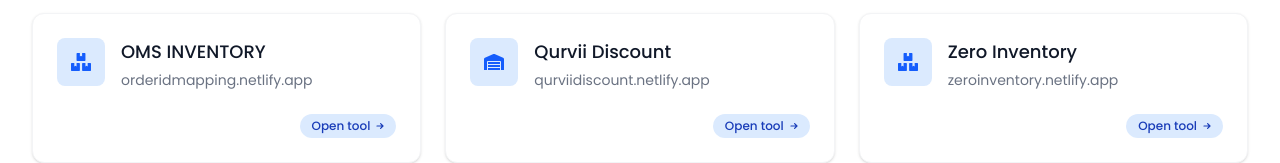
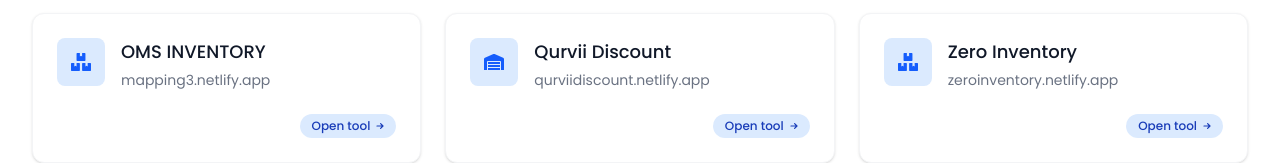
Before and after one commit to Sachinrawat6/tool, a React (Vite) app: page / in a window 1280 px wide. Shown: the part 389-552 px from the top of the page. Built offline with nearby package versions, Linux system fonts and the light colour scheme.

Commit message:
Change OMS INVENTORY URL in Tools.jsx
Updated URL for OMS INVENTORY in Tools component.

```diff
--- a/src/components/Tools.jsx
+++ b/src/components/Tools.jsx
@@ -39,7 +39,8 @@
   },
    {
     header: "OMS INVENTORY",
-    url: "https://orderidmapping.netlify.app/",
+    // url: "https://orderidmapping.netlify.app/",
+     url:"https://mapping3.netlify.app/",
     icon: <FaBoxes />,
   },
    {
```
